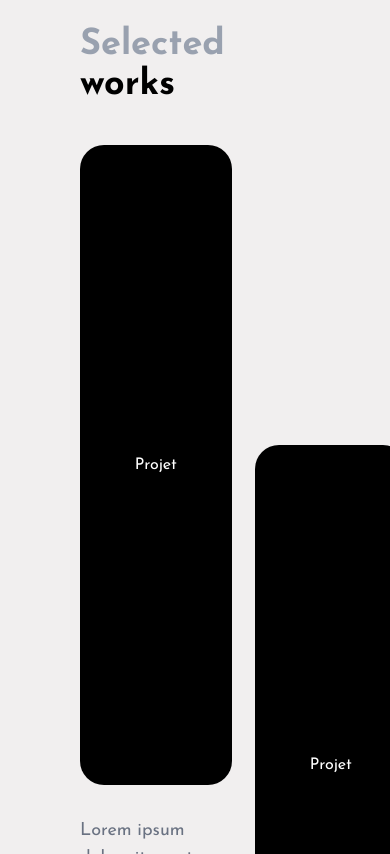
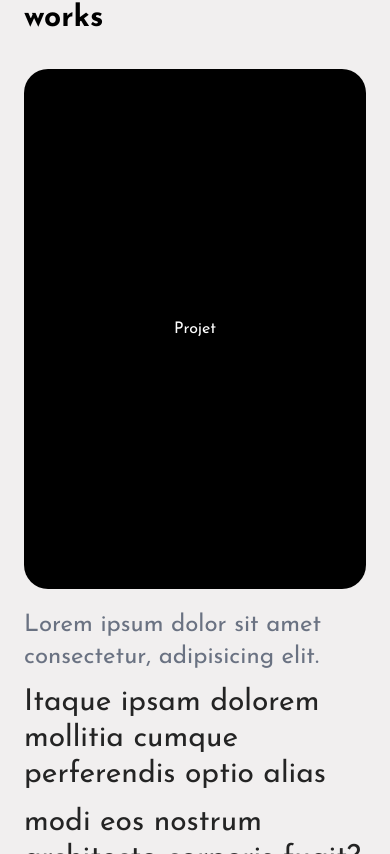
Before and after one commit to Walker-Gideon/walker.dev, a React (Vite) app: page / in a window 390 px wide. Shown: the part 4190-5044 px from the top of the page. Built offline with nearby package versions, Linux system fonts and the light colour scheme; a web font is replaced by a local one.

Commit message:
Added responsiveness to the project section

```diff
--- a/src/App.jsx
+++ b/src/App.jsx
@@ -18,7 +18,7 @@ function App() {
         <Hero />
         <About />
         <Projects />
-        {/* <Skills /> */}
+        <Skills />
         {/* <Experience /> */}
         {/* <Contact /> */}
       </div>
--- a/src/components/Hero.jsx
+++ b/src/components/Hero.jsx
@@ -3,7 +3,7 @@ import Button from "./Button";
 
 function Hero() {
   return (
-    <div className="pt-30 small:pt-10 sm:pt-25 md:pt-30 px-20 small:px-4 sm:px-6 md:px-10 lg:px-12 xl:px-16 w-full h-full flex flex-col justify-center gap-12">
+    <div className="pt-30 small:pt-10 sm:pt-25 md:pt-30 px-20 small:px-4 sm:px-6 md:px-10 lg:px-20 xl:px-16 w-full h-full flex flex-col justify-center gap-12">
       <div className="w-full small:text-center sm:text-center md:text-left">
         <p className="text-4xl small:text-2xl sm:text-3xl md:text-4xl text-light font-medium uppercase">
           Fronted-end Web Developer
--- a/src/components/ProjectCard.jsx
+++ b/src/components/ProjectCard.jsx
@@ -1,18 +1,21 @@
 function ProjectCard({ onClick }) {
   // { imgURL, title, text, onClickView, onClickGithub }
   return (
-    <button className="mb-10 cursor-pointer" onClick={onClick}>
+    <button
+      className="mb-10 small:mb-25 sm:mb-30 medium:mb-40 md:mb-10 cursor-pointer"
+      onClick={onClick}
+    >
       <div className="w-full h-full flex flex-col gap-4">
-        <div className="w-full h-160 flex items-center justify-center px-4 bg-black text-white rounded-3xl">
+        <div className="w-full h-160 small:h-100 sm:h-130 medium:h-160 flex items-center justify-center px-4 bg-black text-white rounded-3xl">
           {/* <img src={source} alt="Project image" /> */}
           <p>Projet</p>
         </div>
 
-        <div className="text-left pt-4 text-3xl">
-          <p className="text-lg text-gray-500">
+        <div className="text-left pt-4 small:pt-1 text-3xl small:text-3xl medium:pt-3 md:pt-4">
+          <p className="text-lg small:text-xl sm:text-2xl md:text-xl text-gray-500">
             Lorem ipsum dolor sit amet consectetur, adipisicing elit.
           </p>
-          <p className="py-5">
+          <p className="py-5 small:py-3 medium:py-4 md:py-5">
             Itaque ipsam dolorem mollitia cumque perferendis optio alias
           </p>
           <p>
--- a/src/components/Projects.jsx
+++ b/src/components/Projects.jsx
@@ -2,29 +2,38 @@ import ProjectCard from "./ProjectCard";
 
 function Projects() {
   return (
-    <div className="pt-50 px-20">
-      <div className="mb-10">
-        <h1 className="text-4xl font-bold text-gray-400">Selected</h1>
-        <h1 className="text-4xl font-bold text-black">works</h1>
+    <div className="pt-50 small:pt-30 sm:pt-35 medium:pt-45 md:pt-50 px-20 small:px-4 sm:px-6 md:px-10 lg:px-20">
+      <div className="mb-10 small:mb-6 sm:mb-8 medium:mb-10">
+        <h1 className="text-4xl small:text-2xl sm:text-3xl medium:text-4xl font-bold text-gray-400">
+          Selected
+        </h1>
+        <h1 className="text-4xl small:text-2xl sm:text-3xl medium:text-4xl font-bold text-black">
+          works
+        </h1>
       </div>
 
-      <div className="relative grid grid-cols-2 gap-30">
-        <div className="h-222">
+      <div className="relative md:grid md:grid-cols-2 md:gap-30">
+        <div>
           <ProjectCard />
         </div>
-        <div className="pt-75 h-296">
+
+        <div className="md:pt-75">
           <ProjectCard />
         </div>
-        <div className="relative -top-71 h-222">
+
+        <div className="md:relative md:-top-71">
           <ProjectCard />
         </div>
-        <div className="h-221">
+
+        <div>
           <ProjectCard />
         </div>
-        <div className="relative -top-71 h-222">
+
+        <div className="md:relative md:-top-71">
           <ProjectCard />
         </div>
-        <div className="h-221">
+
+        <div>
           <ProjectCard />
         </div>
       </div>
```
